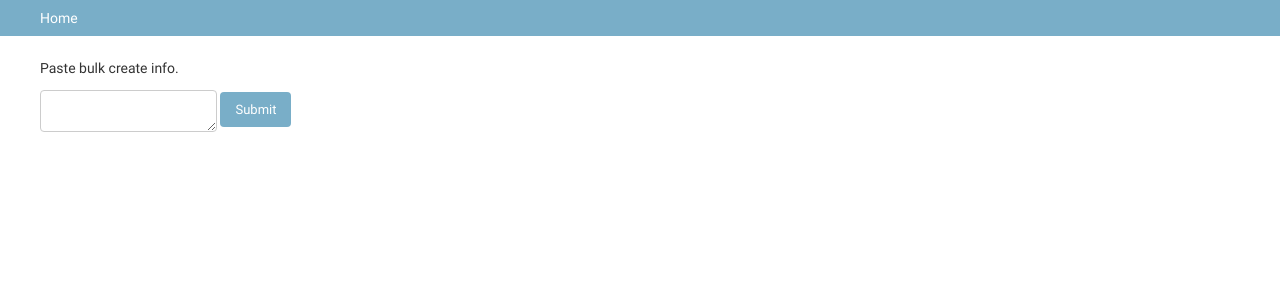
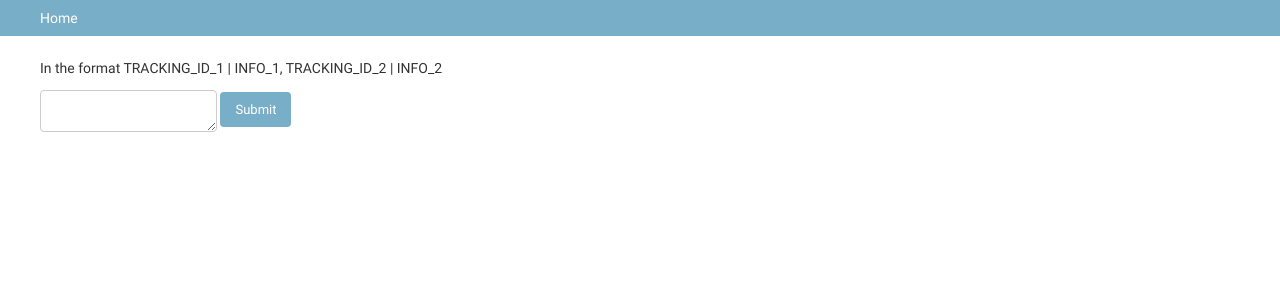
Before and after one commit to prince-mishra/ipswt, a Django app: template ips_web_tracking/templates/admin/ipsaggregator/shipment/bulkupload.html in a window 1280 px wide. Shown: the part 48-348 px from the top of the page. Run offline with Django 3.2, Linux system fonts and the light colour scheme; the template is opened without the code that fills it, so the values that code supplies are empty.

Commit message:
Removed sqlite file

```diff
--- a/ips_web_tracking/templates/admin/ipsaggregator/shipment/bulkupload.html
+++ b/ips_web_tracking/templates/admin/ipsaggregator/shipment/bulkupload.html
@@ -2,7 +2,7 @@
 {% block content %}
     <form method="POST">
         {% csrf_token %}
-        <p>Paste bulk create info.</p>
+        <p>In the format TRACKING_ID_1 | INFO_1, TRACKING_ID_2 | INFO_2</p>
         <textarea name="bulk-create-paste">
         </textarea>
         <input type="submit" value="Submit" />
```
Also changed, not shown: README.md, ips_web_tracking/db.sqlite3 (deleted).
